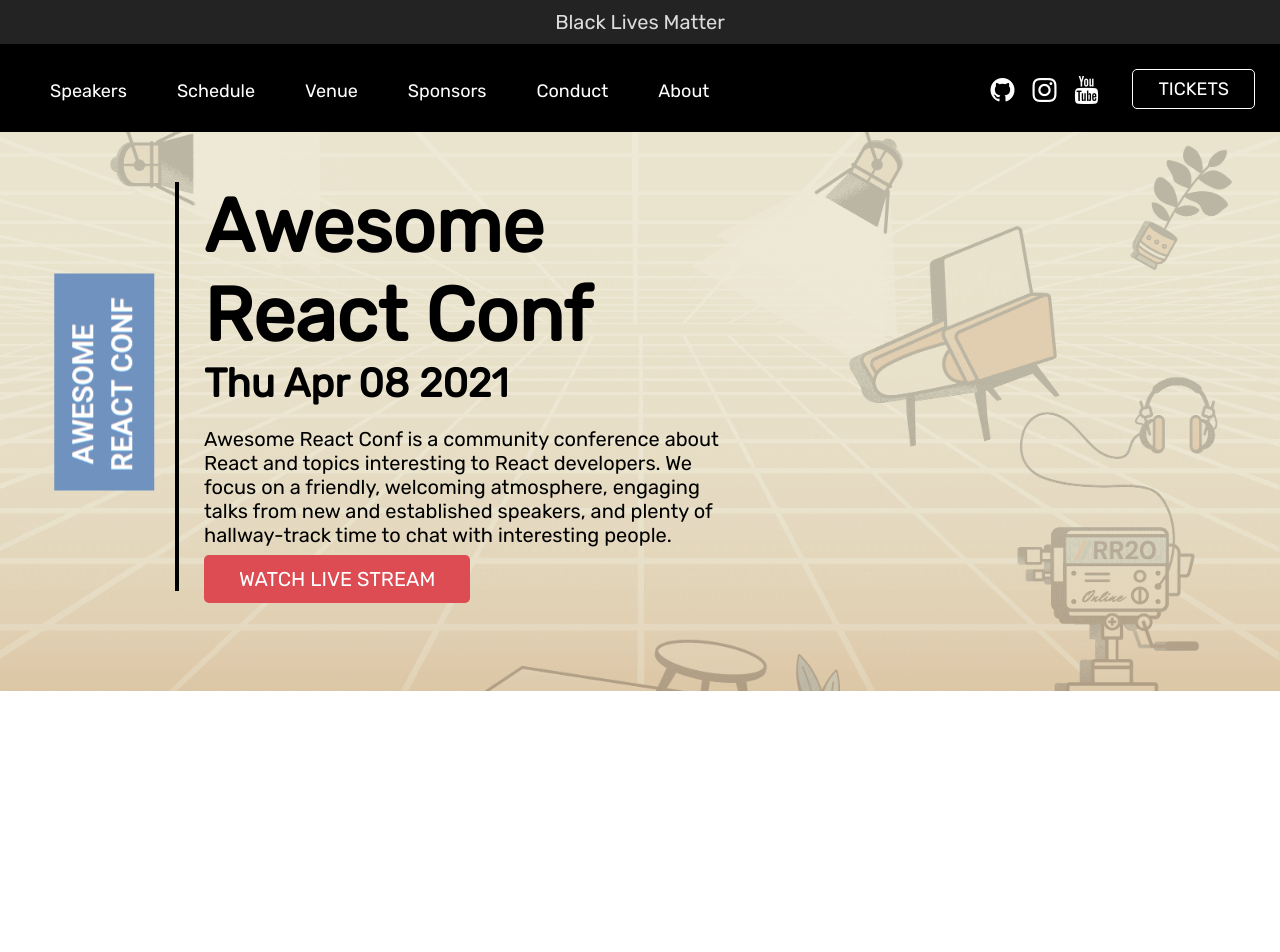
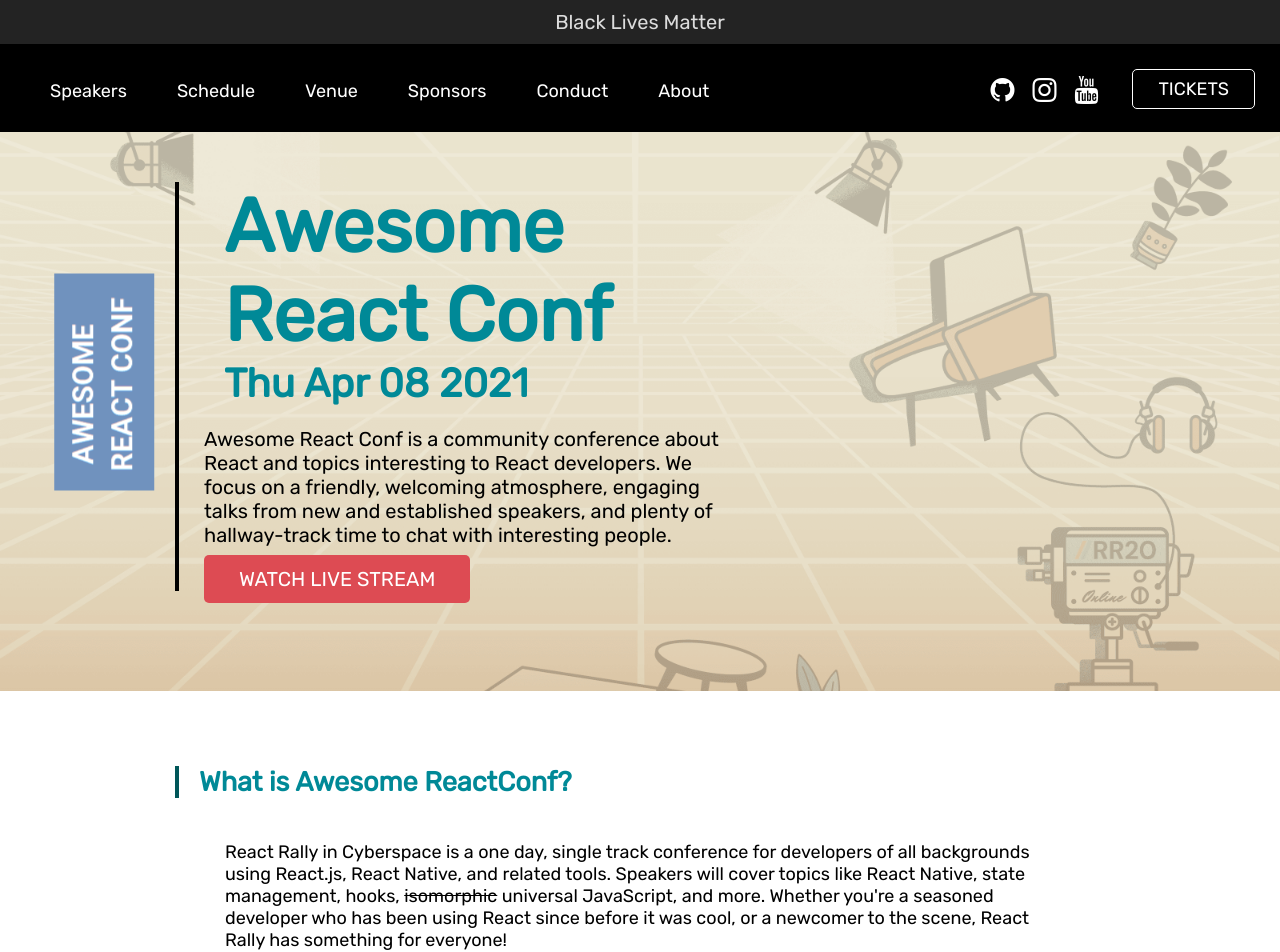
Before and after one commit to tuf75588/50-React-Projects-Part1, a React (Create React App) app in the folder 02-conference-schedule/: page / in a window 1280 px wide. Shown: the top 952 px of the page. Before the commit the page ends 800 px from the top, so only its background shows below. Built offline with nearby package versions, Linux system fonts and the light colour scheme.

Commit message:
more styling work

```diff
--- a/02-conference-schedule/src/index.css
+++ b/02-conference-schedule/src/index.css
@@ -25,6 +25,9 @@
   margin-left: -20px;
   margin: 0;
   font-family: Rubik, sans-serif;
+  border-left: 4px solid #005659;
+  padding-left: 20px;
+  color: #008997;
 }
 .header_home {
   background: url('./images/hero.png') no-repeat center 0 fixed;
@@ -120,8 +123,7 @@
   transform: translate(-25%, 150%) rotate(270deg);
 }
 
-.home_header_content h1,
-h2 {
+.home_header_content .awesome {
   border: 0 none;
 }
 
@@ -142,3 +144,16 @@
   padding: 12px 35px;
   border-radius: 5px;
 }
+
+.content {
+  padding: 50px 175px;
+  font-size: 18px;
+}
+
+.content section {
+  padding: 25px;
+}
+
+.content section > h2 {
+  margin-left: -25px;
+}
--- a/02-conference-schedule/src/index.tsx
+++ b/02-conference-schedule/src/index.tsx
@@ -2,11 +2,13 @@
 import ReactDOM from 'react-dom';
 import Header from './shared/header'
 import './index.css';
+import MetaContent from './shared/meta_info';
 
 function App() {
   return (
     <div>
       <Header />
+      <MetaContent />
     </div>
   )
 }
--- a/02-conference-schedule/src/shared/header.tsx
+++ b/02-conference-schedule/src/shared/header.tsx
@@ -32,8 +32,8 @@
         <div className="home_header_wrapper">
           <img src={mockLogo} alt="Mock conference logo" className="home_header_logo" />
           <div className="home_header_content">
-            <h1>Awesome React Conf</h1>
-            <h2>{new Date().toDateString()}</h2>
+            <h1 className="awesome">Awesome React Conf</h1>
+            <h2 className="awesome">{new Date().toDateString()}</h2>
             <p>Awesome React Conf is a community conference about React and topics interesting to React developers. We focus on a friendly, welcoming atmosphere, engaging talks from new and established speakers, and plenty of hallway-track time to chat with interesting people.</p>
             <div><a href="/live_stream" className="live_stream btn">Watch Live Stream</a></div>
           </div>
--- /dev/null
+++ b/02-conference-schedule/src/shared/meta_info.tsx
@@ -0,0 +1,16 @@
+import React from 'react';
+
+function MetaContent() {
+  return (
+    <main className="content">
+      <section className="home_about">
+        <h2>What is Awesome ReactConf?</h2>
+        <section className="highlight">
+          <p>React Rally in Cyberspace is a one day, single track conference for developers of all backgrounds using React.js, React Native, and related tools. Speakers will cover topics like React Native, state management, hooks, <del>isomorphic</del> universal JavaScript, and more. Whether you're a seasoned developer who has been using React since before it was cool, or a newcomer to the scene, React Rally has something for everyone!</p>
+        </section>
+      </section>
+    </main>
+  )
+}
+
+export default MetaContent;
```
